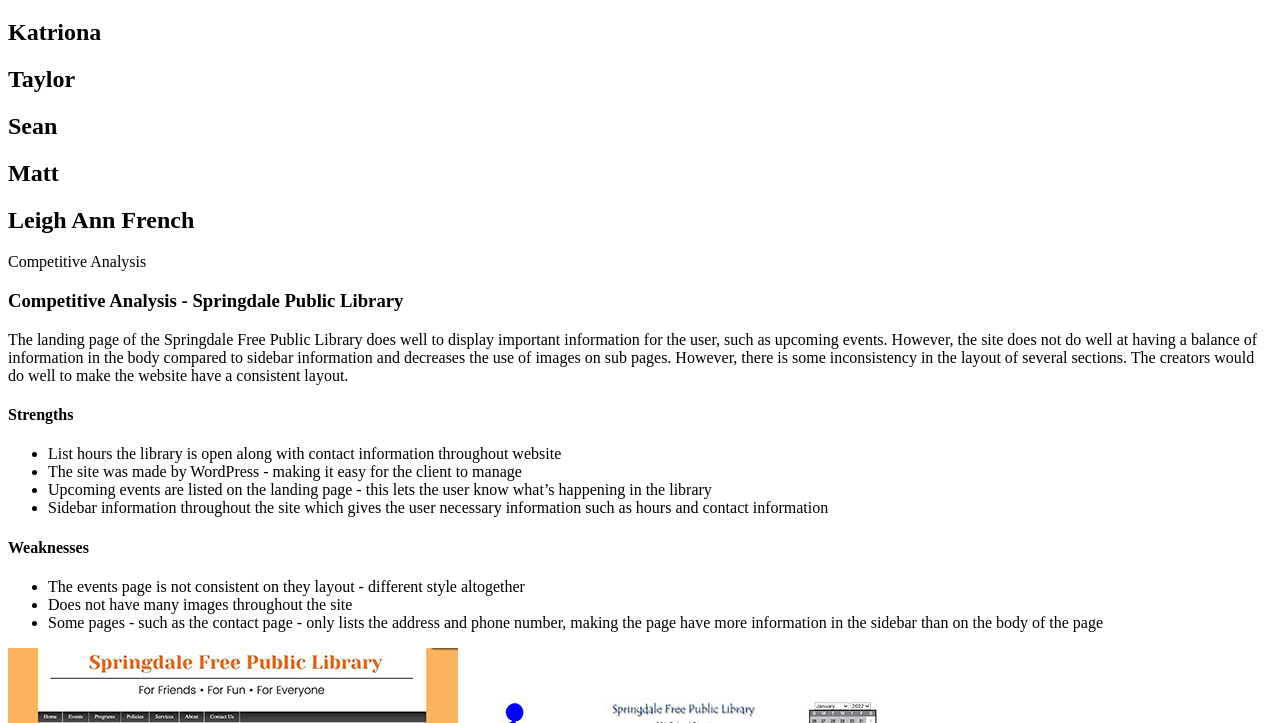
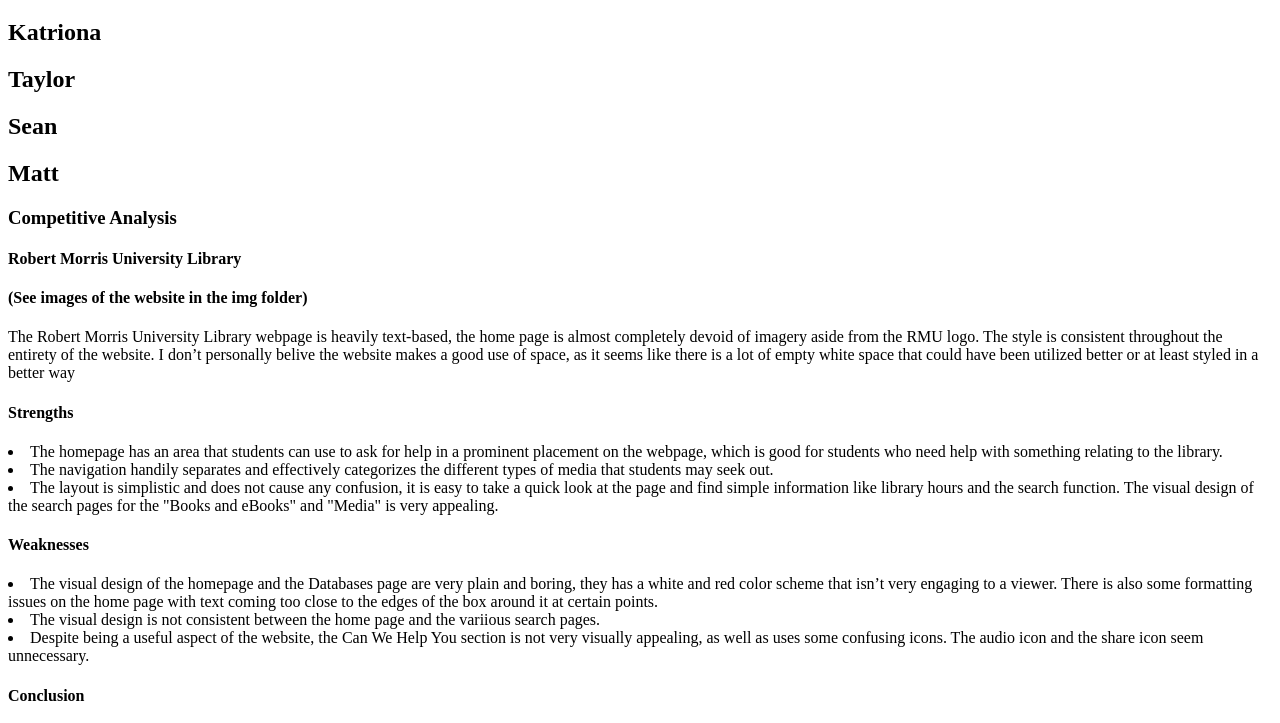
Before and after one commit to Sbarr2/pm2_research_ptclibrary-main, a plain HTML site: page index.html in a window 1280 px wide. Shown: the part 61-784 px from the top of the page. Drawn offline with Linux system fonts and the light colour scheme.

Commit message:
Added competitive analysis findings

```diff
--- a/index.html
+++ b/index.html
@@ -20,6 +20,23 @@
             <h2>Sean</h2>
 
             <h2>Matt</h2>
+            <h3>Competitive Analysis</h3>
+            <h4>Robert Morris University Library</h4>
+            <a href="https://sites.google.com/a/rmu.edu/rmu-library/" target="_blank"></a>
+            <h4>(See images of the website in the img folder)</h4>
+            <p>The Robert Morris University Library webpage is heavily text-based, the home page is almost completely devoid of imagery aside from the RMU logo. The style is consistent throughout the entirety of the website. I don’t personally belive the website makes a good use of space, as it seems like there is a lot of empty white space that could have been utilized better or at least styled in a better way</p>
+            <h4>Strengths</h4>
+            <li>The homepage has an area that students can use to ask for help in a prominent placement on the webpage, which is good for students who need help with something relating to the library.</li>
+            <li>The navigation handily separates and effectively categorizes the different types of media that students may seek out.</li>
+            <li>The layout is simplistic and does not cause any confusion, it is easy to take a quick look at the page and find simple information like library hours and the search function. The visual design of the search pages for the "Books and eBooks" and "Media" is very appealing.</li>
+            <h4>Weaknesses</h4>
+            <li>The visual design of the homepage and the Databases page are very plain and boring, they has a white and red color scheme that isn’t very engaging to a viewer. There is also some formatting issues on the home page with text coming too close to the edges of the box around it at certain points.</li>
+            <li>The visual design is not consistent between the home page and the variious search pages.</li>
+            <li>Despite being a useful aspect of the website, the Can We Help You section is not very visually appealing, as well as uses some confusing icons. The audio icon and the share icon seem unnecessary. </li>
+            <h4>Conclusion</h4>
+            <p>Based on the preceding analysis, in creating a new design for the Pittsburgh Technical College Libray, our designers should consider avoiding certain features exhibited by these competitors, such as bland and uninteresting visual design, poor formatting and inconsistent design across various pages. However, we would be wise to imitate beneficial features, such as simplistic layouts with essential information prominently displayed, and categorized media to help keep the different media formats the library would have available distinct from one another.</p>
+
+
 
             <h2>Leigh Ann French</h2>
             <p>Competitive Analysis</p>
```
Also changed, not shown: img/RMU (library_home_page).png (added), img/RMU2 (databases).png (added), img/RMU3 (articles).png (added), img/RMU4 (books:ebooks).png (added), img/RMU5 (media).png (added).
